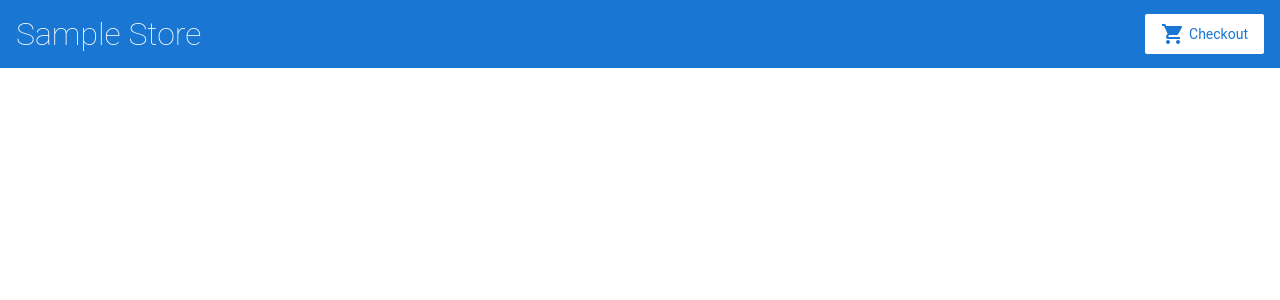
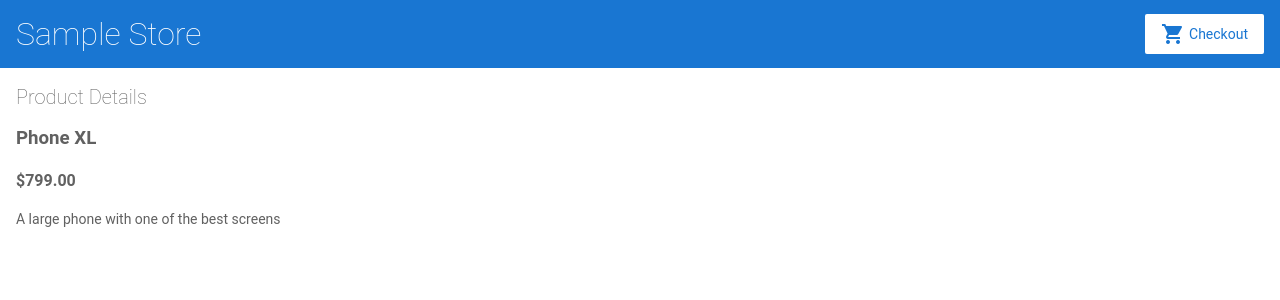
Before and after one commit to src-dbgr/angular-nba3hx, an Angular app: page /products/1 in a window 1280 px wide. Before the commit this address led to /. Shown: the top 300 px of the page. Built offline with nearby package versions, Linux system fonts and the light colour scheme.

Commit message:
added routing to product details

```diff
--- /dev/null
+++ b/src/app/product-details/product-details.component.html
@@ -0,0 +1,7 @@
+<h2>Product Details</h2>
+
+<div *ngIf="product">
+  <h3>{{ product.name }}</h3>
+  <h4>{{ product.price | currency }}</h4>
+  <p>{{ product.description }}</p>
+</div>
--- /dev/null
+++ b/src/app/product-details/product-details.component.ts
@@ -0,0 +1,25 @@
+import { Component, OnInit } from '@angular/core';
+import { ActivatedRoute } from '@angular/router';
+
+import { Product, products } from '../products';
+@Component({
+  selector: 'app-product-details',
+  templateUrl: './product-details.component.html',
+  styleUrls: ['./product-details.component.css'],
+})
+export class ProductDetailsComponent implements OnInit {
+  product: Product | undefined;
+
+  constructor(private route: ActivatedRoute) {}
+
+  ngOnInit() {
+    // First get the product id from the current route.
+    const routeParams = this.route.snapshot.paramMap;
+    const productIdFromRoute = Number(routeParams.get('productId'));
+
+    // Find the product that correspond with the id provided in route.
+    this.product = products.find(
+      (product) => product.id === productIdFromRoute
+    );
+  }
+}
--- a/src/app/product-list/product-list.component.html
+++ b/src/app/product-list/product-list.component.html
@@ -1,8 +1,9 @@
-<h2>Products</h2>
-
 <div *ngFor="let product of products">
   <h3>
-    <a [title]="product.name + ' details'">
+    <a
+      [title]="product.name + ' details'"
+      [routerLink]="['/products', product.id]"
+    >
       {{ product.name }}
     </a>
   </h3>
```
Also changed, not shown: src/app/app.module.ts (+7 -7 lines), src/app/product-details/product-details.component.css (added), 1 other file (tests, documents, lock files or other folders).
